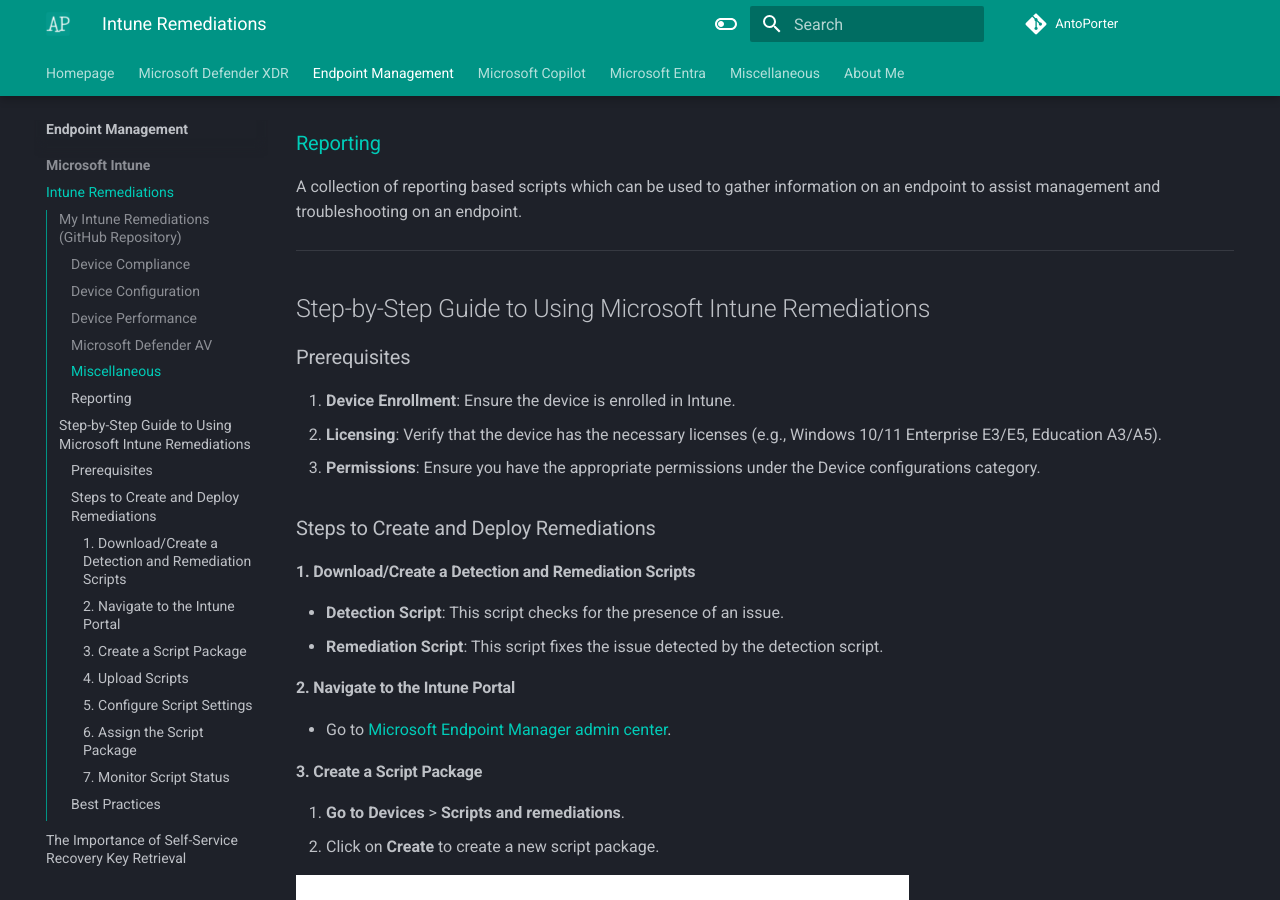
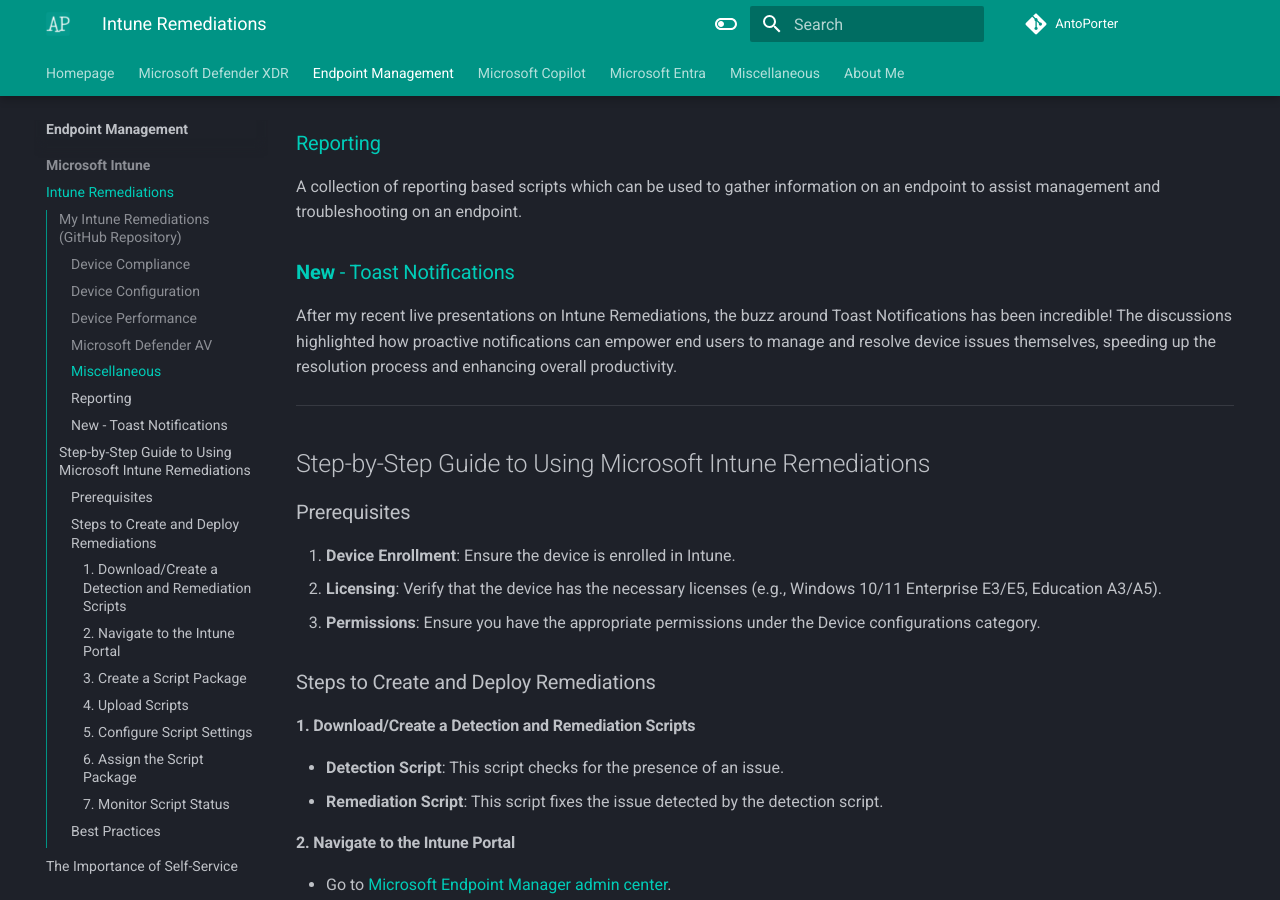
Before and after one commit to AntoPorter/antoporter.github.io, an MkDocs documentation site: the page built from docs/endpoint/intune/remediations.md, in a window 1280 px wide and 900 px high, scrolled down 954 px. Built offline with MkDocs 1.6.1 and Material for MkDocs 9.7.7, drawn with Linux system fonts in a browser that asks for light colours; comment, search, counter and statistics services are not loaded.

Commit message:
Update remediations.md

```diff
--- a/docs/endpoint/intune/remediations.md
+++ b/docs/endpoint/intune/remediations.md
@@ -29,6 +29,10 @@
 ### [Reporting](https://github.com/AntoPorter/Intune-Remediations/tree/main/Reporting/)
 
 A collection of reporting based scripts which can be used to gather information on an endpoint to assist management and troubleshooting on an endpoint.
+
+### [**New** - Toast Notifications](https://github.com/AntoPorter/Intune-Remediations/tree/main/ToastNotifications/)
+
+After my recent live presentations on Intune Remediations, the buzz around Toast Notifications has been incredible! The discussions highlighted how proactive notifications can empower end users to manage and resolve device issues themselves, speeding up the resolution process and enhancing overall productivity.
 
 ---
 
```
